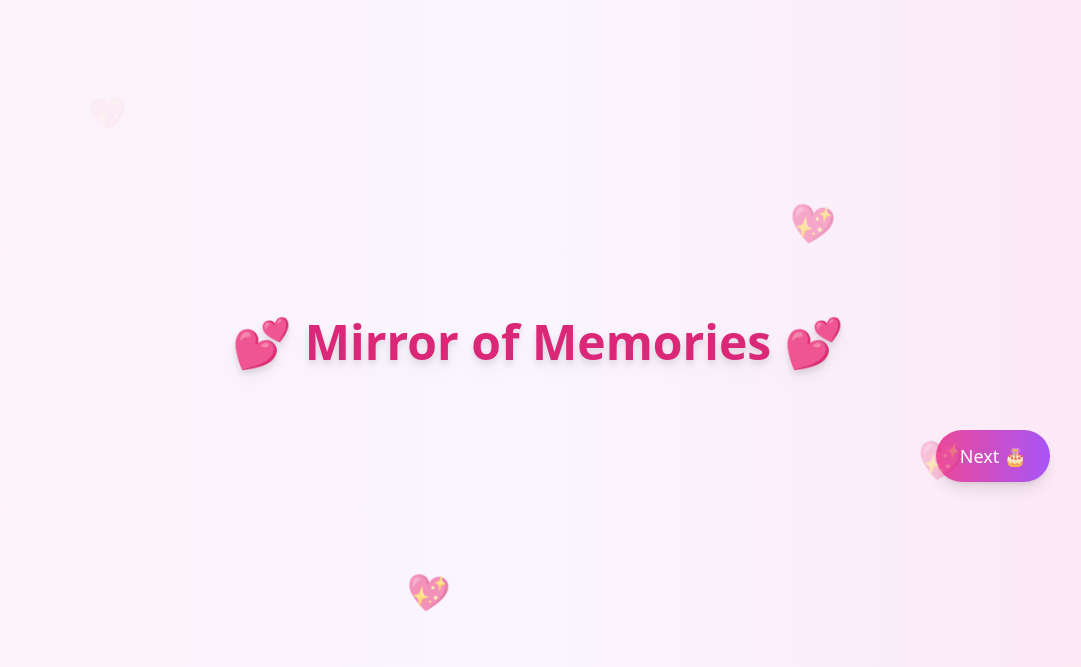
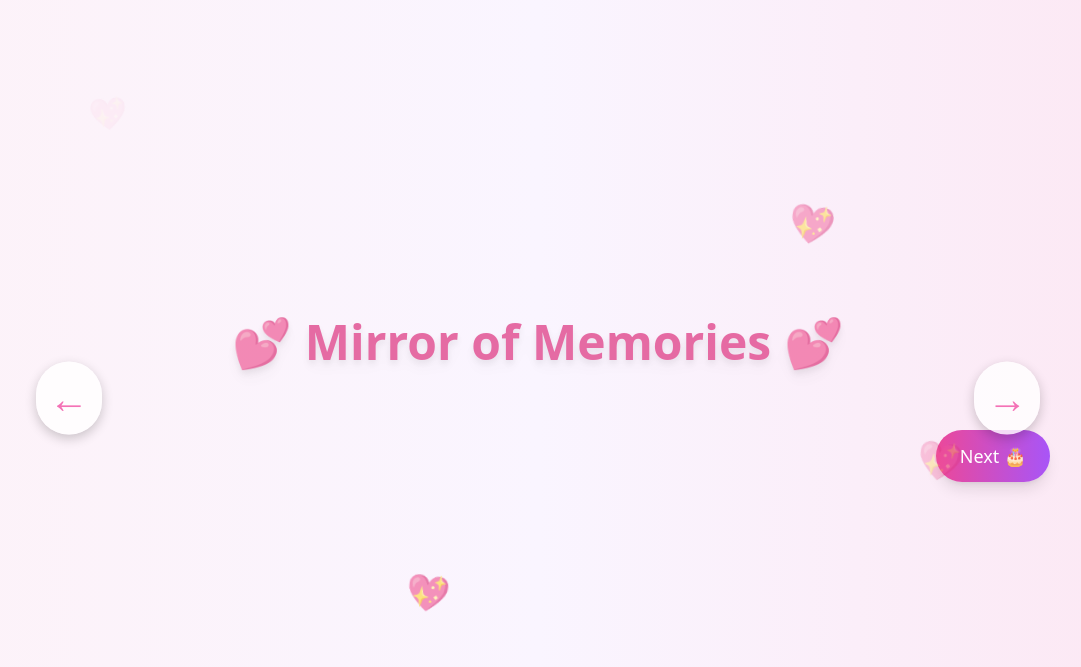
Before and after one commit to trishna-paswan/AI_Event_Planner, a Flask app: template templates/page2.html in a window 1280 px wide. Shown: the top 667 px of the page, without its empty margins (102-1183 px from the left). Run offline with Flask 3, Linux system fonts and the light colour scheme; the template is opened without the code that fills it, so the values that code supplies are empty; some libraries are stand-ins or nearby versions.

Commit message:
Update page2.html

```diff
--- a/templates/page2.html
+++ b/templates/page2.html
@@ -5,10 +5,18 @@
   <title>Mirror of Memories</title>
   <script src="https://cdn.tailwindcss.com"></script>
   <style>
-    /* Floating Hearts Animation */
+    .carousel-container {
+      overflow-x: auto;
+      scroll-behavior: smooth;
+      -ms-overflow-style: none;  /* IE and Edge */
+      scrollbar-width: none;  /* Firefox */
+    }
+    .carousel-container::-webkit-scrollbar {
+      display: none;  /* Chrome, Safari, Opera */
+    }
     .heart {
       position: absolute;
-      color: #f472b6; /* Soft Pink */
+      color: #f472b6;
       font-size: 1.8rem;
       animation: floatHeart 8s ease-in-out infinite;
       opacity: 0.8;
@@ -18,23 +26,48 @@
       50% { transform: translateY(-40px) scale(1.3) rotate(10deg); }
       100% { transform: translateY(-80px) scale(1) rotate(-10deg); opacity: 0; }
     }
+    .arrow {
+      position: absolute;
+      top: 50%;
+      transform: translateY(-50%);
+      font-size: 2.5rem;
+      color: #f472b6;
+      background: rgba(255, 255, 255, 0.8);
+      border-radius: 9999px;
+      padding: 0.4rem 0.8rem;
+      cursor: pointer;
+      box-shadow: 0 4px 12px rgba(0,0,0,0.2);
+      transition: transform 0.3s ease;
+      z-index: 50;
+    }
+    .arrow:hover {
+      transform: translateY(-50%) scale(1.1);
+    }
+    .arrow-left { left: 10px; }
+    .arrow-right { right: 10px; }
   </style>
 </head>
 <body class="bg-gradient-to-r from-pink-50 via-purple-50 to-pink-100 min-h-screen flex flex-col justify-center items-center relative overflow-hidden">
 
   <!-- 💖 Heading -->
-  <h1 class="text-5xl font-bold text-pink-600 mb-8 drop-shadow-lg">💕 Mirror of Memories 💕</h1>
+  <h1 class="text-5xl font-bold text-pink-600 mb-8 drop-shadow-lg animate-pulse">💕 Mirror of Memories 💕</h1>
 
   <!-- 📸 Carousel -->
-  <div class="relative w-full max-w-5xl px-6">
-    <div class="overflow-x-auto flex space-x-6 scrollbar-hide">
+  <div class="relative w-full max-w-5xl">
+    <div id="carousel" class="carousel-container flex space-x-4">
       {% for photo in photos %}
-      <div class="relative flex-shrink-0">
-        <img src="{{ photo }}" class="h-72 w-56 object-cover rounded-xl shadow-xl hover:scale-105 transition duration-500" />
-        <p class="absolute bottom-2 left-2 text-white font-semibold text-sm bg-black bg-opacity-40 px-2 py-1 rounded">❤️ A Memory</p>
+      <div class="photo-container flex-shrink-0 w-80">
+        <div class="relative">
+          <img src="{{ photo }}" class="h-96 w-full object-cover rounded-2xl shadow-xl hover:scale-105 transition duration-500" />
+          <p class="absolute bottom-2 left-2 text-white font-semibold text-sm bg-black bg-opacity-40 px-2 py-1 rounded">❤️ A Memory</p>
+        </div>
       </div>
       {% endfor %}
     </div>
+
+    <!-- Arrows -->
+    <div class="arrow arrow-left" onclick="scrollCarousel(-1)">&#8592;</div>
+    <div class="arrow arrow-right" onclick="scrollCarousel(1)">&#8594;</div>
   </div>
 
   <!-- 🎉 Next Page Button -->
@@ -51,5 +84,22 @@
   <div class="heart" style="left: 40%; top: 75%; animation-delay: 4s;">💖</div>
   <div class="heart" style="left: 70%; top: 30%; animation-delay: 3s;">💖</div>
   <div class="heart" style="left: 10%; top: 85%; animation-delay: 5s;">💖</div>
+
+  <script>
+    const carousel = document.getElementById('carousel');
+    const photoWidth = 340; // Approx width of .photo-container (adjust if needed)
+
+    function scrollCarousel(direction) {
+      carousel.scrollBy({
+        left: direction * photoWidth,
+        behavior: 'smooth'
+      });
+    }
+
+    // Auto-scroll
+    setInterval(() => {
+      scrollCarousel(1);
+    }, 5000); // Every 5 seconds
+  </script>
 </body>
 </html>
```
